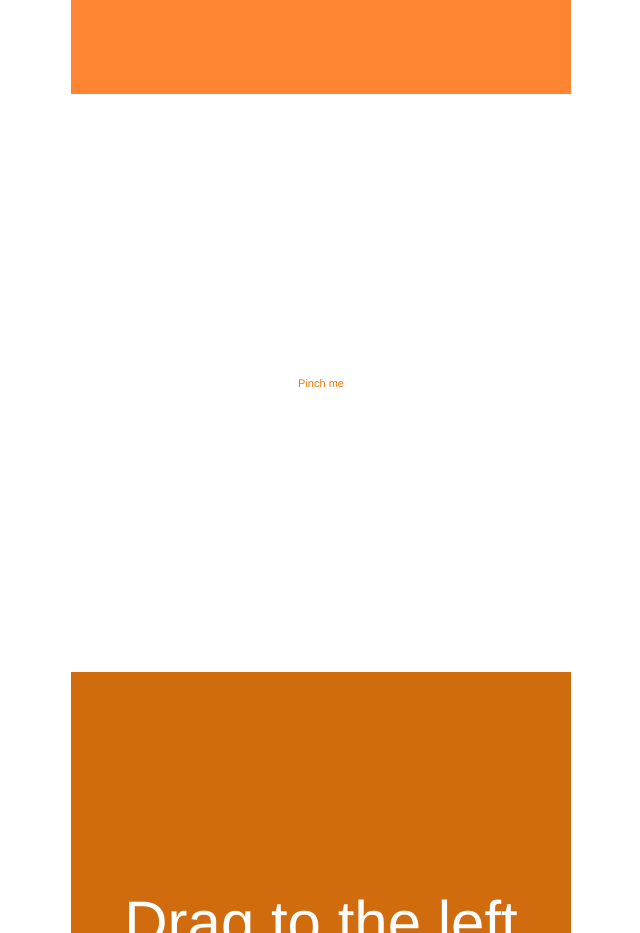
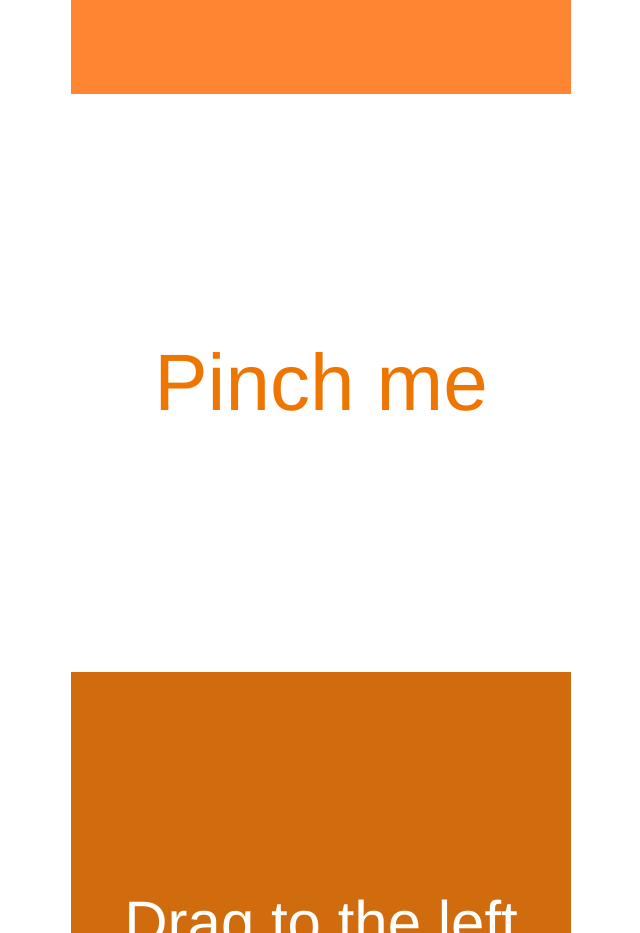
Before and after one commit to Deaxagon/API-zingtouch, a plain HTML site: page Demo/index.html in a window 1280 px wide. Shown: the part 1160-2093 px from the top of the page, without its empty margins (316-956 px from the left). Drawn offline with Linux system fonts and the light colour scheme; a script that the page names is missing.

Commit message:
Update style.css

```diff
--- a/Demo/style.css
+++ b/Demo/style.css
@@ -145,7 +145,7 @@ left:100px;
   height:500px;
 background: #ffffff;
 left:100px;
-font-size: 11px;
+font-size: 80px;
 touch-action: none;
 }
 .form {
```
